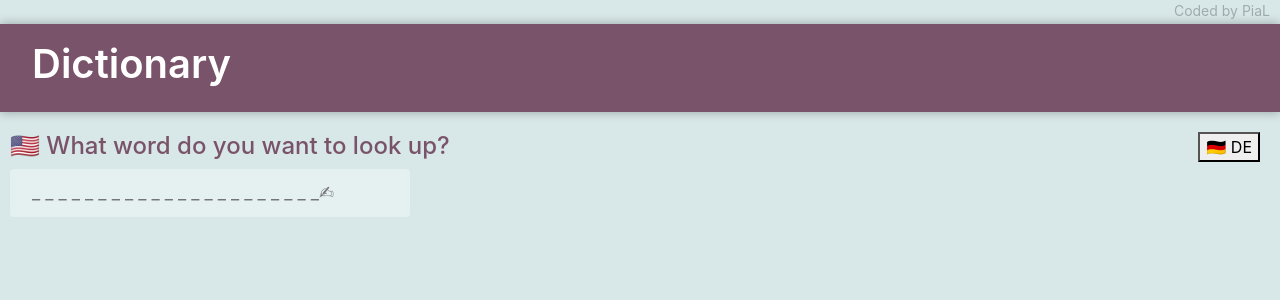
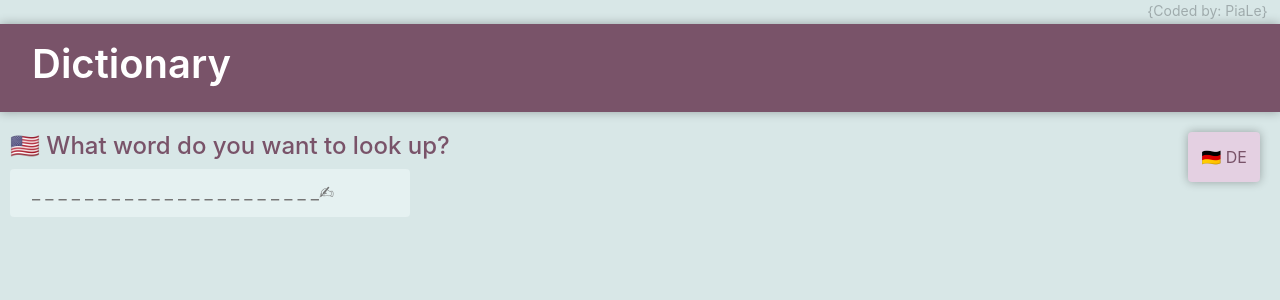
Before and after one commit to PiaLember/Dictionary-project, a React (Create React App) app: page / in a window 1280 px wide. Shown: the top 300 px of the page. Built offline with nearby package versions, Linux system fonts and the light colour scheme.

Commit message:
Add style

```diff
--- a/public/styles.css
+++ b/public/styles.css
@@ -9,8 +9,20 @@ small {
   width: 100%;
 }
 button {
+  background: rgb(228, 208, 226);
   float: right;
   margin-right: 20px;
+  color: #795369;
+  height: 50px;
+  width: 72px;
+  box-shadow: 0 0 10px 0 rgba(0, 0, 0, 0.3);
+  border: 0;
+  border-radius: 4px;
+  transition: all 200ms ease-in-out;
+}
+button:hover {
+  background: #795369;
+  color: #fff;
 }
 input {
   border-radius: 4px;
--- a/src/components/App.js
+++ b/src/components/App.js
@@ -4,7 +4,7 @@ function App() {
   return (
     <div className="App">
       <div className="container">
-        <small>Coded by PiaL</small>
+        <small>｛Coded by: PiaLe｝</small>
         <header className="App-header">
           <h1>Dictionary</h1>
         </header>
```
